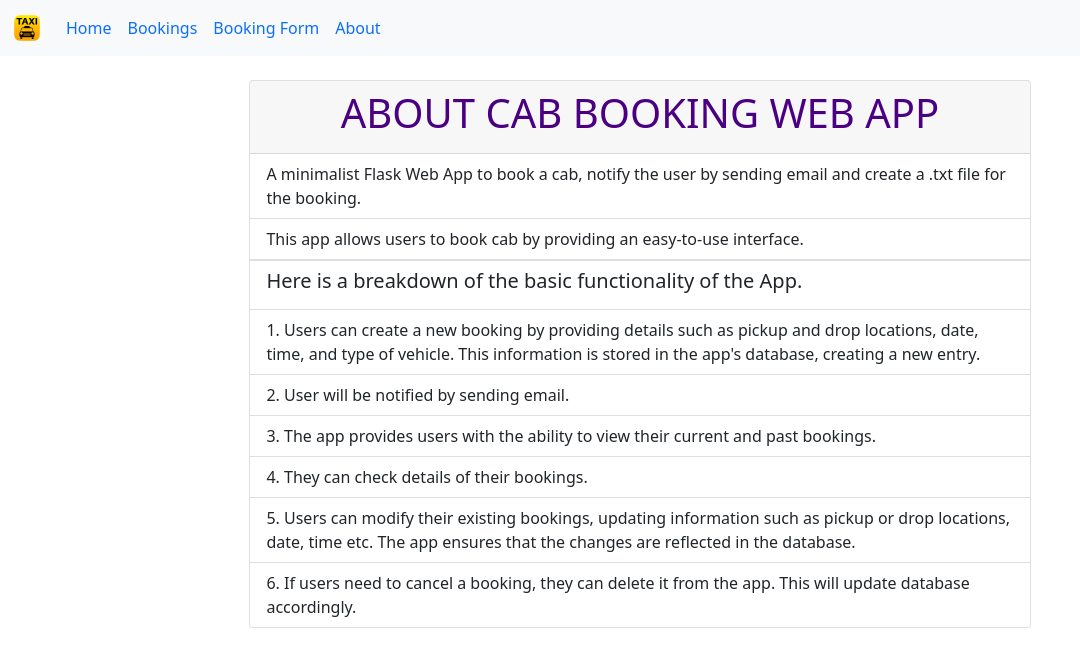
After one commit to vinodvv/cab_booking_form, a Flask app: page /about in a window 1280 px wide. The commit adds this page. Shown: the top 667 px of the page, without its empty margins (0-1080 px from the left). Run offline with Flask 3, Linux system fonts and the light colour scheme.

Commit message:
Add About page and minor improvements.

```diff
--- a/app.py
+++ b/app.py
@@ -1,4 +1,4 @@
-from flask import Flask, render_template, request, flash, redirect, abort
+from flask import Flask, render_template, request, flash, redirect, abort, url_for
 from flask_mail import Mail, Message
 
 from models import db, Form
@@ -33,8 +33,8 @@ def book_cab():
         name = request.form["name"].title()
         mobile = request.form["mobile"]
         email = request.form["email"]
-        pickup = request.form["from"].upper()
-        drop = request.form["to"].upper()
+        pickup = request.form["from"]
+        drop = request.form["to"]
         date = request.form["date"]
         date_obj = datetime.strptime(date, "%Y-%m-%d")
         formated_date = date_obj.strftime("%d-%B-%Y")
@@ -93,19 +93,26 @@ BOOKINGS_PER_PAGE = 10
 
 @app.route("/list")
 def booking_list():
-    # Get the page number from the query parameters, default to 1
-    page = request.args.get('page', 1, type=int)
+    bookings = Form.query.all()
+    if not bookings:
+        message = f"No records available. Please select 'Booking Form' to add new records."
+    else:
+        message = None
+        # Get the page number from the query parameters, default to 1
+        page = request.args.get('page', 1, type=int)
 
-    # Retrieve the total number of records
-    total_bookings = Form.query.count()
+        # Retrieve the total number of records
+        total_bookings = Form.query.count()
 
-    # Calculate the total number of pages
-    total_pages = (total_bookings // BOOKINGS_PER_PAGE) + (1 if total_bookings % BOOKINGS_PER_PAGE != 0 else 0)
+        # Calculate the total number of pages
+        total_pages = (total_bookings // BOOKINGS_PER_PAGE) + (1 if total_bookings % BOOKINGS_PER_PAGE != 0 else 0)
 
-    # Retrieve the subset of records for the current page
-    bookings = Form.query.paginate(page=page, per_page=BOOKINGS_PER_PAGE)
+        # Retrieve the subset of records for the current page
+        bookings = Form.query.paginate(page=page, per_page=BOOKINGS_PER_PAGE)
 
-    return render_template('list.html', bookings=bookings, total_pages=total_pages)
+        return render_template('list.html', bookings=bookings, total_pages=total_pages)
+
+    return render_template('list.html', bookings=bookings, message=message)
 
 
 @app.route('/search', methods=['GET', 'POST'])
@@ -125,6 +132,7 @@ def booking_detail(booking_id):
         return render_template("booking_detail.html", booking=booking)
     return f"Cab booking details not available."
 
+
 @app.route("/update/<int:booking_id>", methods=["GET", "POST"])
 def booking_update(booking_id):
     booking = Form.query.filter_by(id=booking_id).first()
@@ -141,7 +149,7 @@ def booking_update(booking_id):
             date = request.form["date"]
             date_obj = datetime.strptime(date, "%Y-%m-%d")
             time = request.form["time"]
-            time_obj = datetime.strptime(time, "%H:%M").time()
+            time_obj = datetime.strptime(time, "%H:%M:%S").time()
             vehicle = request.form["vehicle"]
 
             booking = Form(name=name, mobile=mobile, email=email, pickup=pickup, drop=drop,
@@ -166,7 +174,6 @@ def booking_delete(booking_id):
                 db.session.commit()
                 return redirect("/list")
             else:
-
                 return "Booking not found."
     except Exception as e:
         return f'Error deleting booking: {str(e)}'
@@ -174,6 +181,11 @@ def booking_delete(booking_id):
     return render_template('delete.html')
 
 
+@app.route("/about")
+def about():
+    return render_template('about.html')
+
+
 if __name__ == "__main__":
     with app.app_context():
         db.create_all()
--- /dev/null
+++ b/templates/about.html
@@ -0,0 +1,27 @@
+{% extends 'base.html' %}
+{% block content %}
+    <div class="container mt-4 mb-4">
+        <div class="card mx-auto boarder-light mb-4" style="width: 70%;">
+            <div class="card-header" style="text-align: center; color; indigo;"><h1>About Cab booking web app</h1></div>
+
+            <ul class="list-group list-group-flush">
+                <li class="list-group-item">A minimalist Flask Web App to book a cab, notify the user by sending email and create a .txt
+                file for the booking.</li>
+                <li class="list-group-item">This app allows users to book cab by providing an easy-to-use interface.</li>
+            </ul>
+            <ul class="list-group list-group-flush">
+                <li class="list-group-item"><h5>Here is a breakdown of the basic functionality of the App.</h5></li>
+                <li class="list-group-item">1. Users can create a new booking by providing details such as pickup and drop locations, date, time,
+                and type of vehicle. This information is stored in the app's database, creating a new entry.</li>
+                <li class="list-group-item">2. User will be notified by sending email.</li>
+                <li class="list-group-item">3. The app provides users with the ability to view their current and past bookings.</li>
+                <li class="list-group-item">4. They can check details of their bookings.</li>
+                <li class="list-group-item">5. Users can modify their existing bookings, updating information such as pickup or drop locations,
+                    date, time etc. The app ensures that the changes are reflected in the database.</li>
+                <li class="list-group-item">6. If users need to cancel a booking, they can delete it from the app.
+                    This will update database accordingly.</li>
+            </ul>
+        </div>
+    </div>
+
+{% endblock content %}
--- a/templates/list.html
+++ b/templates/list.html
@@ -1,6 +1,9 @@
 {% extends 'base.html' %}
 {% block content %}
     <div class="container">
+        {% if message %}
+            <p class="mt-4 mb-4 display-6" style="text-align: center;"><strong>{{ message }}</strong></p>
+        {% else %}
             <h1 class="mt-4 mb-4">List of Cab Bookings</h1>
 
             <form action="{{ url_for('search') }}" method="POST">
@@ -59,5 +62,6 @@
             </div>
 
             <p style="text-align: right;">Page {{ bookings.page }} of {{ total_pages }}</p>
+        {% endif %}
     </div>
 {% endblock content %}
--- a/templates/navbar.html
+++ b/templates/navbar.html
@@ -19,7 +19,7 @@
                     <a class="nav-link active" aria-current="page" href="/book_cab">Booking Form</a>
                 </li>
                 <li class="nav-item">
-                    <a class="nav-link" aria-current="page" href="#">About</a>
+                    <a class="nav-link" aria-current="page" href="{{ url_for('about') }}">About</a>
                 </li>
             </ul>
         </div>
```
Also changed, not shown: templates/search.html (+7 -4 lines), templates/update.html (+10 -5 lines), README.md. Lines whose indentation alone changed are shown as unchanged.
